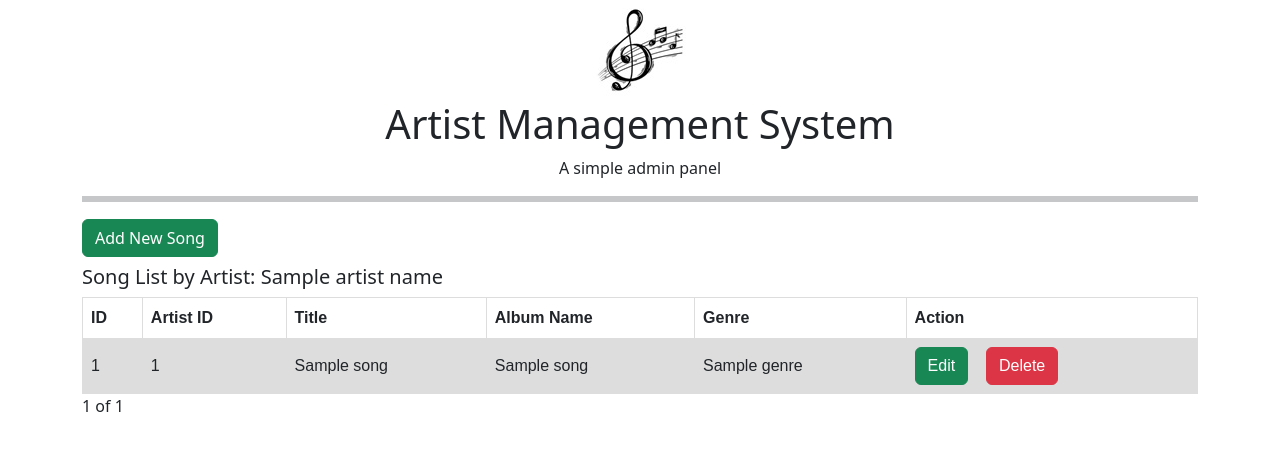
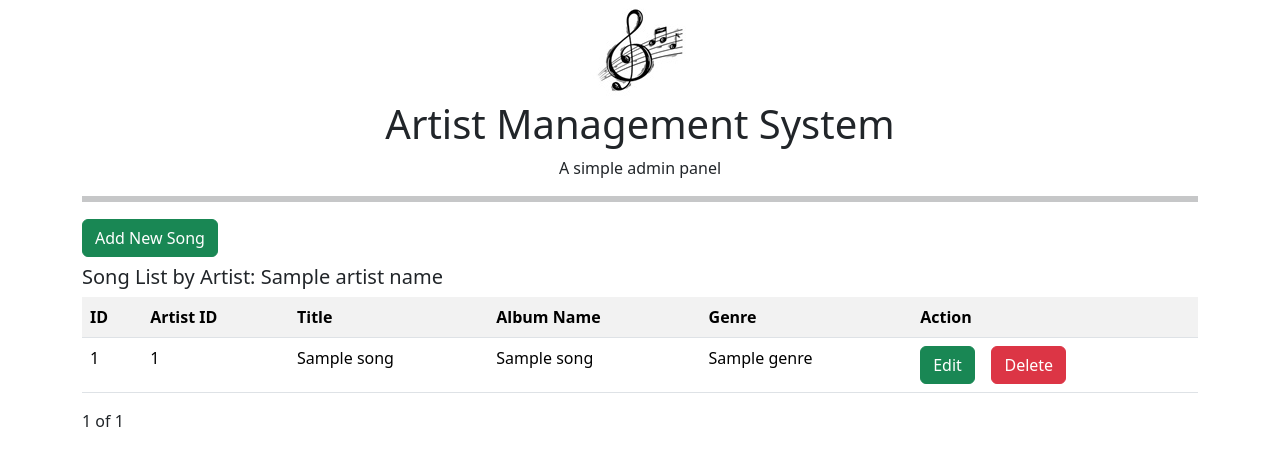
Before and after one commit to Kunjung/Artist-Management-System, a Flask app: template templates/list_artist_songs.html in a window 1280 px wide. Shown: the top 466 px of the page. Run offline with Flask 3, Linux system fonts and the light colour scheme; the template is opened without the code that fills it: most values are stand-ins (such as "Sample title", 1, 10 or a date in 2020); some libraries are stand-ins or nearby versions.

Commit message:
more fixes for ui

```diff
--- a/templates/base.html
+++ b/templates/base.html
@@ -7,7 +7,7 @@
         <meta name="description" content="">
         <meta name="viewport" content="width=device-width, initial-scale=1">
         <link rel="stylesheet" href="/static/bootstrap.min.css">
-        <link rel="stylesheet" href="/static/styles.css">
+        <!--<link rel="stylesheet" href="/static/styles.css">-->
         <script src="/static/bootstrap.min.js"></script>
     </head>
     <body>
--- a/templates/list_artist_songs.html
+++ b/templates/list_artist_songs.html
@@ -3,7 +3,7 @@
 {% block content %}
   <h3><a href="{{url_for('add_music', artist_id=artist_id)}}" class="btn btn-success">Add New Song</a></h3>
   <h5>Song List by Artist: {{artist_name}}</h5>
-  <table style="border: 1px solid black; border-style: dotted;">
+  <table class="table table-striped">
     <tr>
         <th>ID</th>
         <th>Artist ID</th>
```
